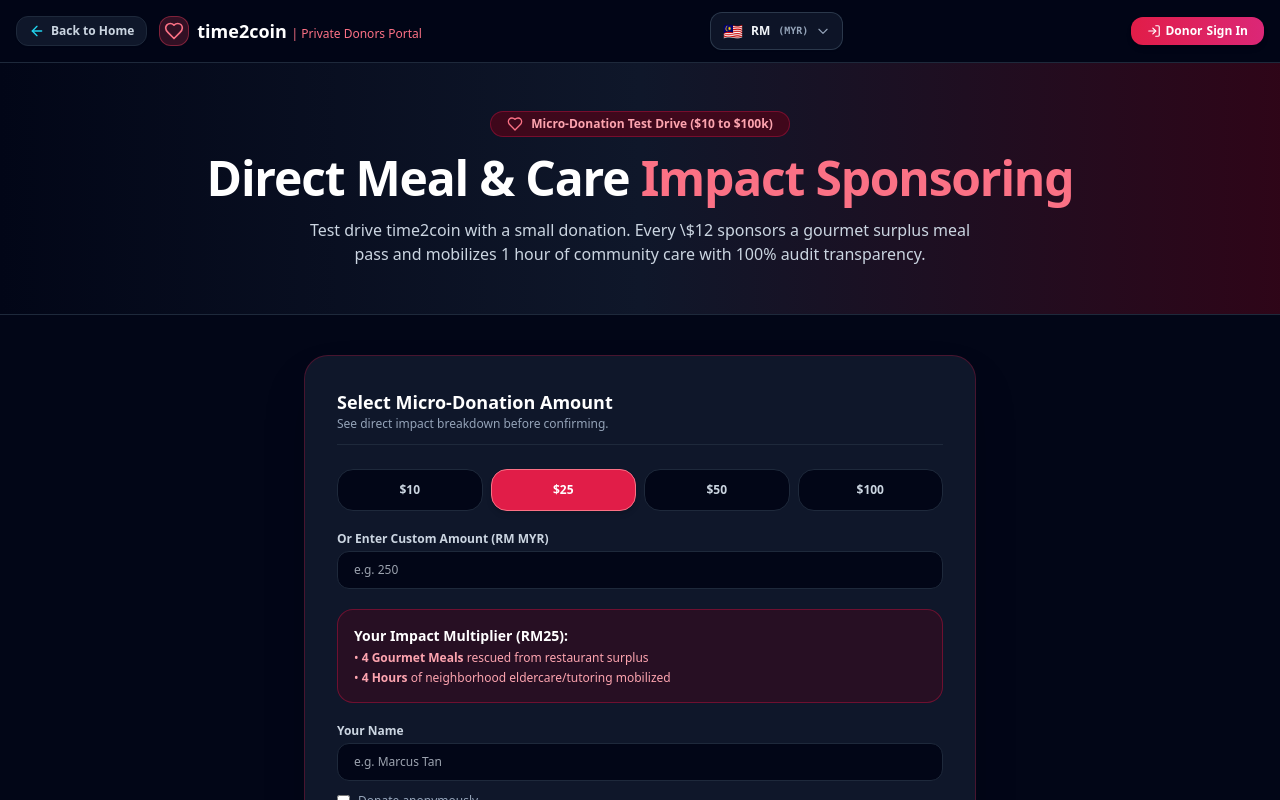
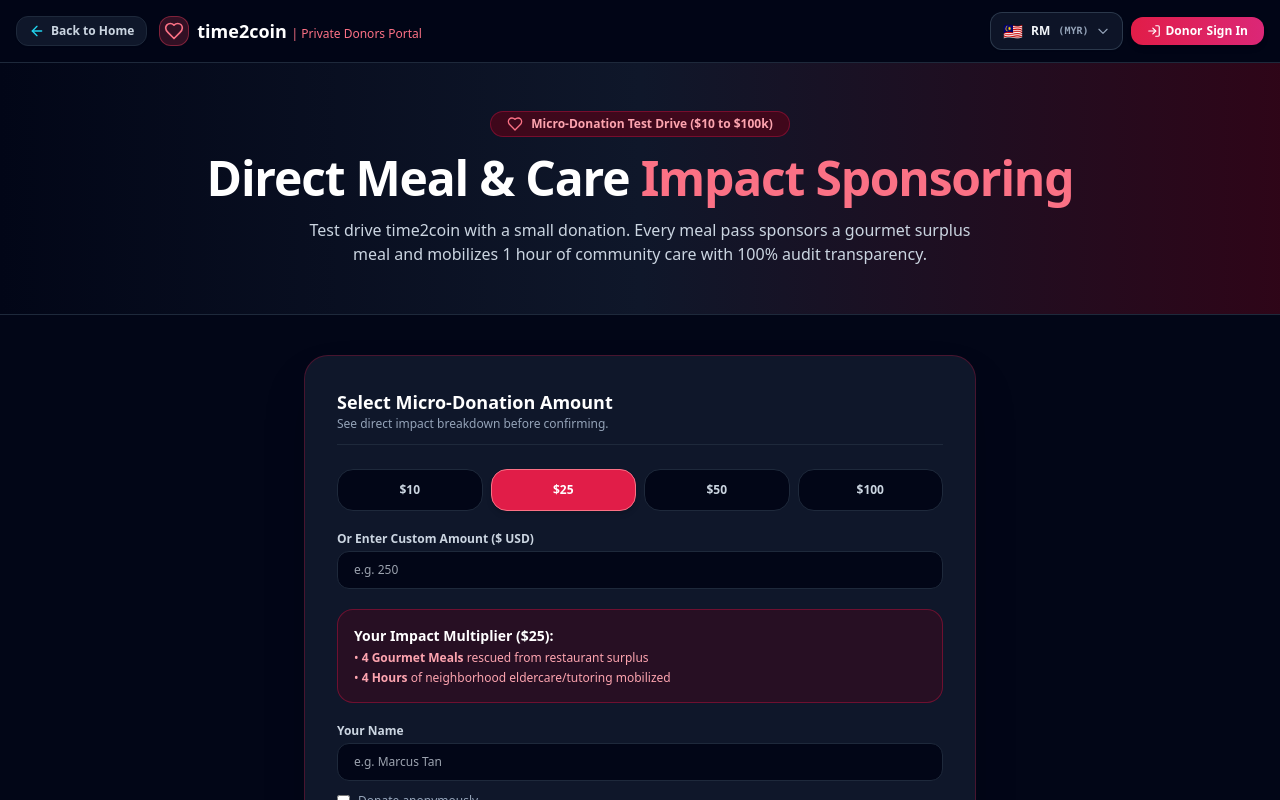
Before and after one commit to time2coin/time2coin, a Next.js app: page /donors in a window 1280 px wide. Shown: the top 800 px of the page. Built offline with nearby package versions, Linux system fonts and the light colour scheme.

Commit message:
Refactor jurisdiction logic and update UI labels
Refactor jurisdiction handling and update UI elements for better clarity.

```diff
--- a/app/donors/page.tsx
+++ b/app/donors/page.tsx
@@ -1,8 +1,8 @@
-import CountrySelector from "@/components/CountrySelector";
-import { SUPPORTED_JURISDICTIONS, Jurisdiction } from "@/lib/jurisdictions";
 'use client';
 
 import React, { useState, useEffect } from 'react';
+import CountrySelector from '@/components/CountrySelector';
+import { SUPPORTED_JURISDICTIONS, formatLocalCurrency } from '@/lib/jurisdictions';
 import {
   Heart, ArrowLeft, LogIn, LogOut, ArrowRight, ShieldCheck,
   CheckCircle2, Sparkles, DollarSign, Users, Award, MessageSquare,
@@ -18,20 +18,6 @@
   const [testimonial, setTestimonial] = useState('');
   const [isAnonymous, setIsAnonymous] = useState(false);
   const [donationSuccess, setDonationSuccess] = useState(false);
-  const [selectedJurisdiction, setSelectedJurisdiction] = useState<Jurisdiction>(SUPPORTED_JURISDICTIONS['MY-MYR']);
-
-  useEffect(() => {
-    const getCookie = (name: string) => {
-      const value = `; ${document.cookie}`;
-      const parts = value.split(`; ${name}=`);
-      if (parts.length === 2) return parts.pop()?.split(';').shift();
-      return null;
-    };
-    const savedId = getCookie('time2coin_jurisdiction') || currentUser?.jurisdiction_id || 'MY-MYR';
-    if (SUPPORTED_JURISDICTIONS[savedId]) {
-      setSelectedJurisdiction(SUPPORTED_JURISDICTIONS[savedId]);
-    }
-  }, [currentUser]);
 
   useEffect(() => {
     const saved = localStorage.getItem('time2coin_user');
@@ -81,11 +67,8 @@
             </a>
           </div>
 
-                    <CountrySelector
-            userJurisdictionId={currentUser?.jurisdiction_id}
-            onJurisdictionChange={(j) => setSelectedJurisdiction(SUPPORTED_JURISDICTIONS[j.id] || SUPPORTED_JURISDICTIONS['MY-MYR'])}
-          />
-
+          <div className="flex items-center gap-2">
+            <CountrySelector userJurisdictionId={currentUser?.jurisdiction_id} />
             {currentUser ? (
               <div className="flex items-center gap-2 bg-slate-900 border border-slate-800 px-2.5 py-1 rounded-xl shrink-0">
                 <span className="text-[10px] sm:text-xs font-bold text-rose-300 truncate">{currentUser.name}</span>
@@ -99,6 +82,7 @@
               </a>
             )}
           </div>
+        </div>
       </header>
 
       {/* HERO BANNER */}
@@ -111,7 +95,7 @@
             Direct Meal & Care <span className="text-rose-400">Impact Sponsoring</span>
           </h1>
           <p className="text-xs sm:text-base text-slate-300 leading-relaxed max-w-2xl mx-auto">
-            Test drive time2coin with a small donation. Every \$12 sponsors a gourmet surplus meal pass and mobilizes 1 hour of community care with 100% audit transparency.
+            Test drive time2coin with a small donation. Every meal pass sponsors a gourmet surplus meal and mobilizes 1 hour of community care with 100% audit transparency.
           </p>
         </div>
       </section>
@@ -153,7 +137,7 @@
             </div>
 
             <div>
-              <label className="block text-xs font-semibold text-slate-300 mb-1">Or Enter Custom Amount ({selectedJurisdiction.currencySymbol} {selectedJurisdiction.currencyCode})</label>
+              <label className="block text-xs font-semibold text-slate-300 mb-1">Or Enter Custom Amount ($ USD)</label>
               <input
                 type="number"
                 value={customAmount}
@@ -164,9 +148,9 @@
             </div>
 
             <div className="p-4 bg-rose-950/40 border border-rose-800/60 rounded-2xl text-xs text-rose-300 space-y-1">
-              <div className="font-bold text-sm text-white">Your Impact Multiplier ({selectedJurisdiction.currencySymbol}{activeAmount}):</div>
-              <div>• <strong>{Math.floor(activeAmount / selectedJurisdiction.localMealCostFiat)} Gourmet Meals</strong> rescued from restaurant surplus</div>
-              <div>• <strong>{Math.floor(activeAmount / selectedJurisdiction.localMealCostFiat)} Hours</strong> of neighborhood eldercare/tutoring mobilized</div>
+              <div className="font-bold text-sm text-white">Your Impact Multiplier (${activeAmount}):</div>
+              <div>• <strong>{Math.floor(activeAmount / 6)} Gourmet Meals</strong> rescued from restaurant surplus</div>
+              <div>• <strong>{Math.floor(activeAmount / 6)} Hours</strong> of neighborhood eldercare/tutoring mobilized</div>
             </div>
 
             <div className="space-y-3">
@@ -210,7 +194,7 @@
               type="submit"
               className="w-full py-3.5 bg-gradient-to-r from-rose-600 to-pink-600 hover:from-rose-500 text-white font-bold text-xs sm:text-sm rounded-xl transition shadow-lg flex items-center justify-center gap-2"
             >
-              <Heart className="w-4 h-4 fill-white" /> Complete {selectedJurisdiction.currencySymbol}{activeAmount} Micro-Donation
+              <Heart className="w-4 h-4 fill-white" /> Complete ${activeAmount} Micro-Donation
             </button>
           </form>
         </div>
@@ -219,45 +203,25 @@
       {/* MOBILE BOTTOM NAVIGATION BAR */}
       <nav className="lg:hidden fixed bottom-0 left-0 right-0 z-50 bg-slate-950/95 backdrop-blur border-t border-slate-800/80 shadow-[0_-4px_20px_rgba(0,0,0,0.5)]">
         <div className="flex items-stretch justify-around px-2 pt-1.5 pb-2">
-          <a
-            href="/"
-            className="flex flex-col items-center justify-center gap-1 py-1 px-2 rounded-xl text-slate-400 hover:text-slate-200 transition-all flex-1"
-          >
+          <a href="/" className="flex flex-col items-center justify-center gap-1 py-1 px-2 rounded-xl text-slate-400 hover:text-slate-200 transition-all flex-1">
             <Clock className="w-5 h-5" />
             <span className="text-[10px] tracking-tight">Home</span>
           </a>
-
-          <a
-            href="/#directory"
-            className="flex flex-col items-center justify-center gap-1 py-1 px-2 rounded-xl text-slate-400 hover:text-slate-200 transition-all flex-1"
-          >
+          <a href="/#directory" className="flex flex-col items-center justify-center gap-1 py-1 px-2 rounded-xl text-slate-400 hover:text-slate-200 transition-all flex-1">
             <SlidersHorizontal className="w-5 h-5" />
             <span className="text-[10px] tracking-tight">Directory</span>
           </a>
-
-          <a
-            href="/#directory"
-            className="flex flex-col items-center justify-center gap-0.5 py-1 px-2 rounded-xl transition-all flex-1"
-            title="Post Offer"
-          >
+          <a href="/#directory" className="flex flex-col items-center justify-center gap-0.5 py-1 px-2 rounded-xl transition-all flex-1" title="Post Offer">
             <div className="w-11 h-11 rounded-full bg-gradient-to-r from-rose-500 to-pink-600 flex items-center justify-center -mt-5 shadow-lg shadow-rose-500/40 ring-4 ring-slate-950">
               <Plus className="w-6 h-6 text-white" />
             </div>
             <span className="text-[10px] font-bold text-slate-400 mt-0.5">Post</span>
           </a>
-
-          <a
-            href="/donors"
-            className="flex flex-col items-center justify-center gap-1 py-1 px-2 rounded-xl text-rose-400 font-bold transition-all flex-1"
-          >
+          <a href="/donors" className="flex flex-col items-center justify-center gap-1 py-1 px-2 rounded-xl text-rose-400 font-bold transition-all flex-1">
             <Heart className="w-5 h-5 scale-110 text-rose-400" />
             <span className="text-[10px] tracking-tight">Donors</span>
           </a>
-
-          <a
-            href="/auth"
-            className="flex flex-col items-center justify-center gap-1 py-1 px-2 rounded-xl text-slate-400 hover:text-cyan-400 transition-all flex-1"
-          >
+          <a href="/auth" className="flex flex-col items-center justify-center gap-1 py-1 px-2 rounded-xl text-slate-400 hover:text-cyan-400 transition-all flex-1">
             <LogIn className="w-5 h-5" />
             <span className="text-[10px] tracking-tight">Account</span>
           </a>
```
Lines whose indentation alone changed are shown as unchanged.
